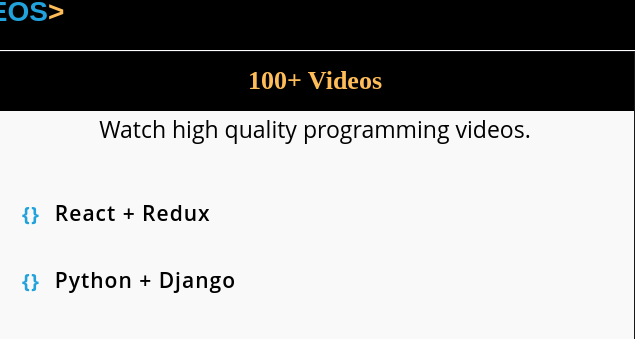
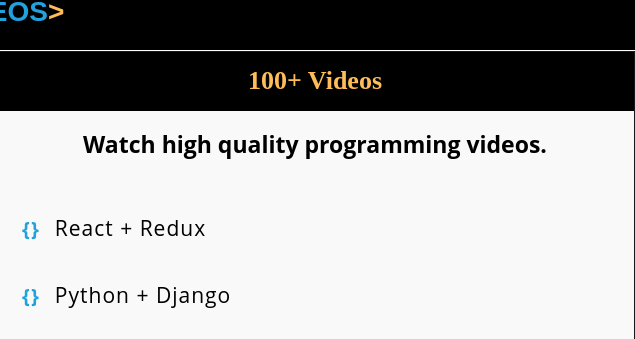
Before and after one commit to learntocodetech/site, a Gatsby site: page / in a window 1280 px wide. Shown: the part 613-952 px from the top of the page, 645-1280 px from the left. Built offline with nearby package versions, Linux system fonts and the light colour scheme; Gatsby itself is replaced by a stand-in of ours; a web font is replaced by a local one.

Commit message:
update index styles

```diff
--- a/src/styles/index.css
+++ b/src/styles/index.css
@@ -91,7 +91,7 @@
   font-size: 21px;
   margin-top: 50px;
   margin-bottom: 50px;
-  font-weight: 600;
+  font-weight: 500;
   letter-spacing: 1px;
   line-height: 2;
 }
@@ -105,16 +105,17 @@
   height: 40px;
   cursor: pointer;
   font-family: Allerta Stencil;
-  transition: background 0.2s;
+  transition: ease 0.3s;
 }
 
 .feature-section__btn input:hover {
   background: #4aafde;
+  background:#1d8fc3;
 }
 
 
 .feature-section .copy__description {
   font-size: 23px;
-  margin-top: 5px;
-  font-weight: 500;
+  margin-top: 20px;
+  font-weight: 700;
 }
```
